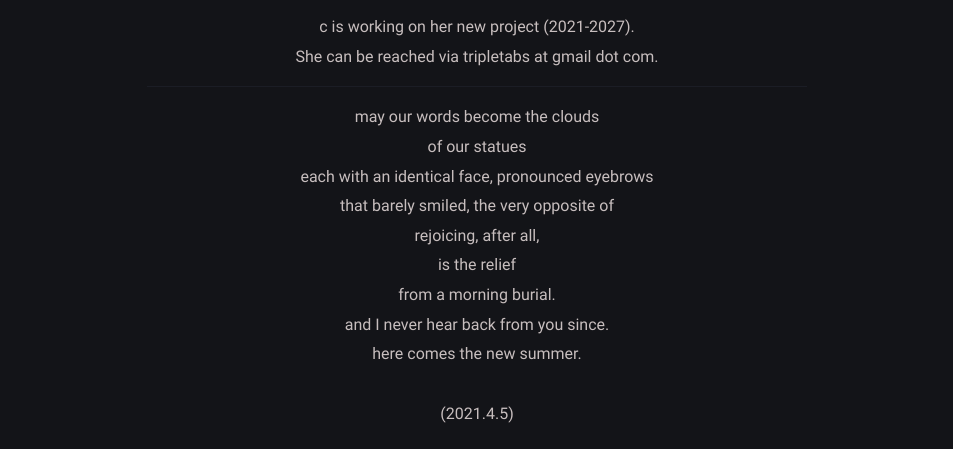
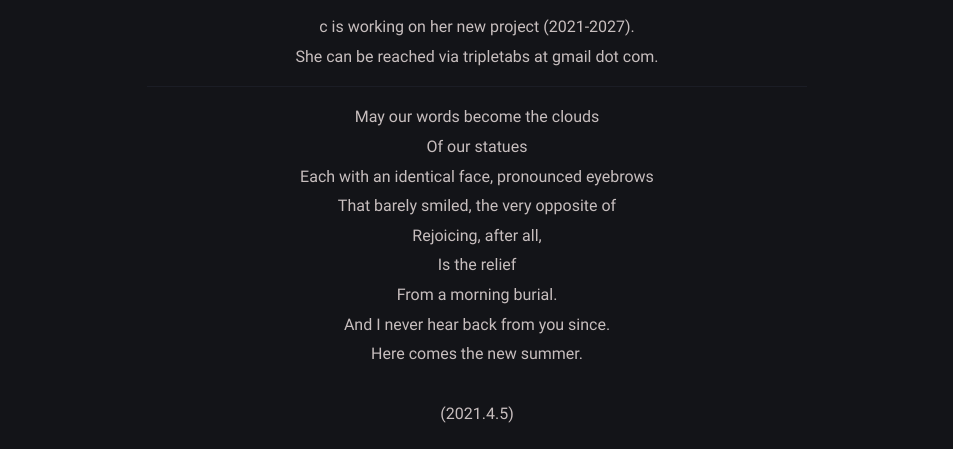
Before and after one commit to yijingch/afistforair.github.io, a Jekyll site: the page built from about.md, in a window 1280 px wide. Shown: the part 289-738 px from the top of the page, without its empty margins (163-1116 px from the left). Built offline with Jekyll 4.4.1, drawn with Linux system fonts in a browser that asks for light colours.

```diff
--- a/about.md
+++ b/about.md
@@ -10,14 +10,14 @@ She can be reached via tripletabs at gmail dot com.</p>
 
 ----
 
-<p style="text-align: center;">may our words become the clouds<br>
-of our statues<br>
-each with an identical face, pronounced eyebrows<br>
-that barely smiled, the very opposite of<br>
-rejoicing, after all,<br>
-is the relief<br>
-from a morning burial.<br>
-and I never hear back from you since.<br>
-here comes the new summer.</p>
+<p style="text-align: center;">May our words become the clouds<br>
+Of our statues<br>
+Each with an identical face, pronounced eyebrows<br>
+That barely smiled, the very opposite of<br>
+Rejoicing, after all,<br>
+Is the relief<br>
+From a morning burial.<br>
+And I never hear back from you since.<br>
+Here comes the new summer.</p>
 
 <p style="text-align: center;">(2021.4.5)</p>
```
Also changed, not shown: _posts/raindrop/2021-06-25-raindrop.md (+1 -1 lines).
